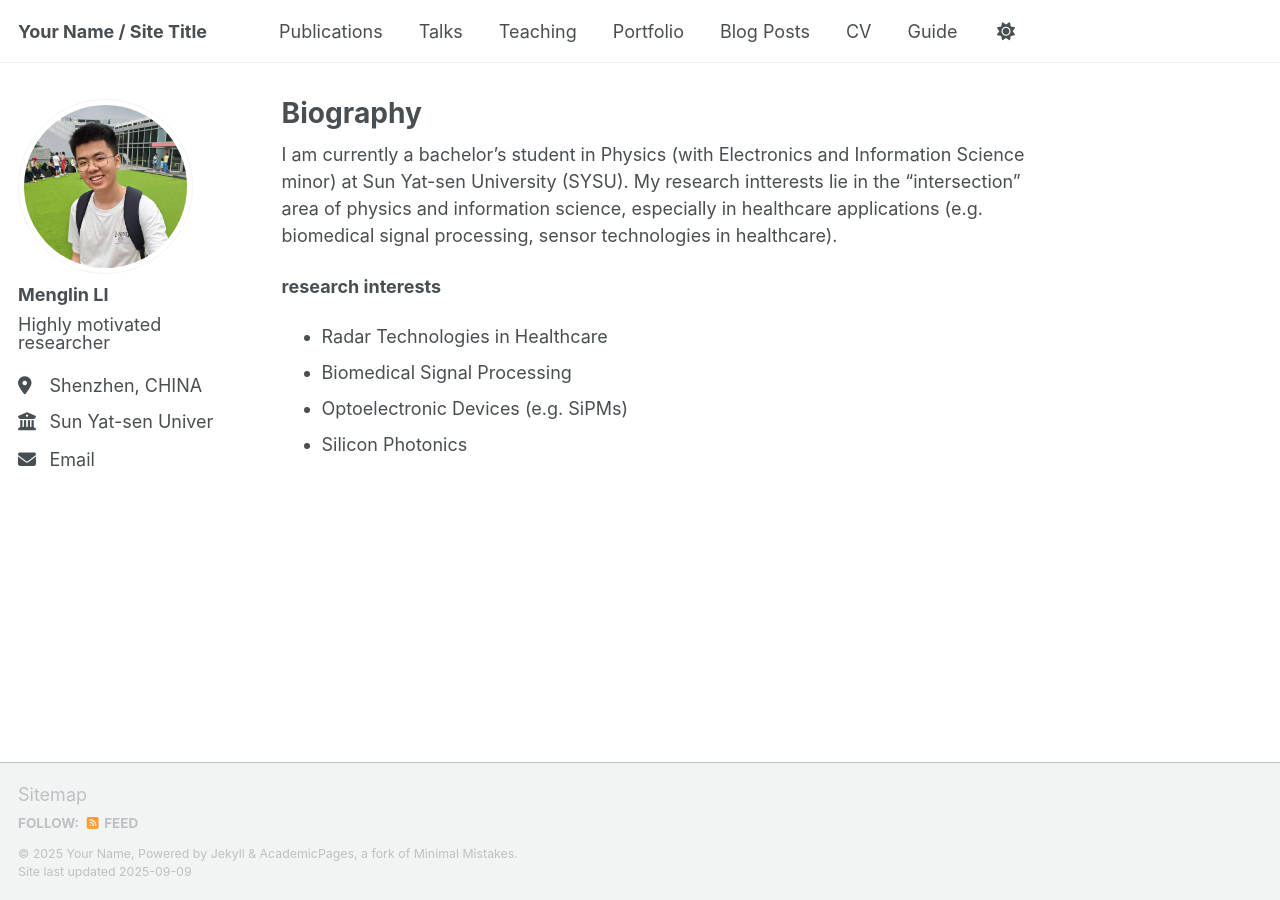
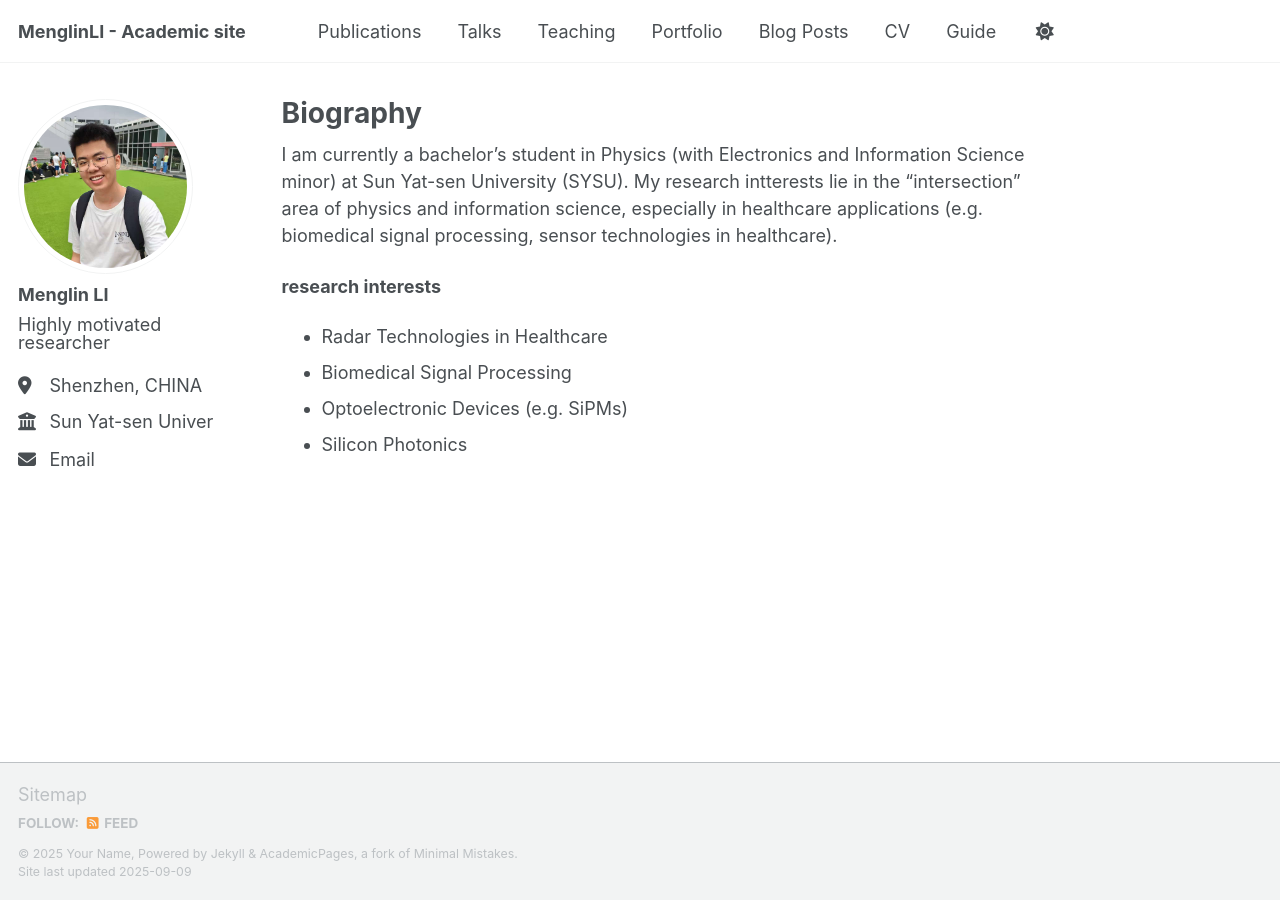
Before and after one commit to li-menglin/li-menglin.github.io, a Jekyll site: the page built from _pages/about.md, in a window 1280 px wide. Built offline with Jekyll 4.4.1, drawn with Linux system fonts in a browser that asks for light colours; a script that is not in the unit is left out.

Commit message:
Update _config.yml

```diff
--- a/_config.yml
+++ b/_config.yml
@@ -9,7 +9,7 @@
 # Basic Site Settings
 locale                   : "en-US"
 site_theme               : "default" # Currently available options are "default", "air"
-title                    : "Your Name / Site Title"
+title                    : "MenglinLI - Academic site "
 title_separator          : "-"
 name                     : &name "Your Name"
 description              : &description "personal description"
```
